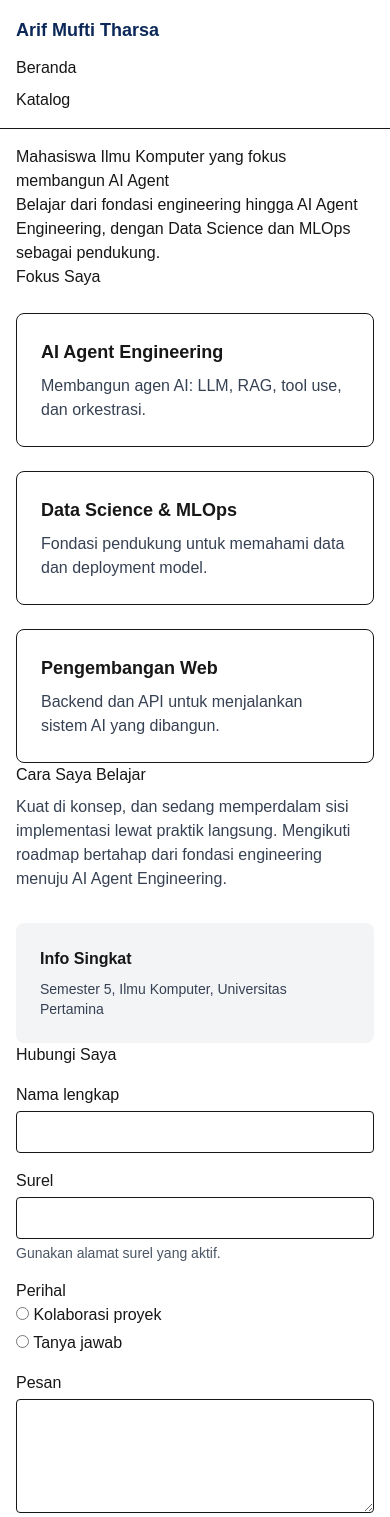
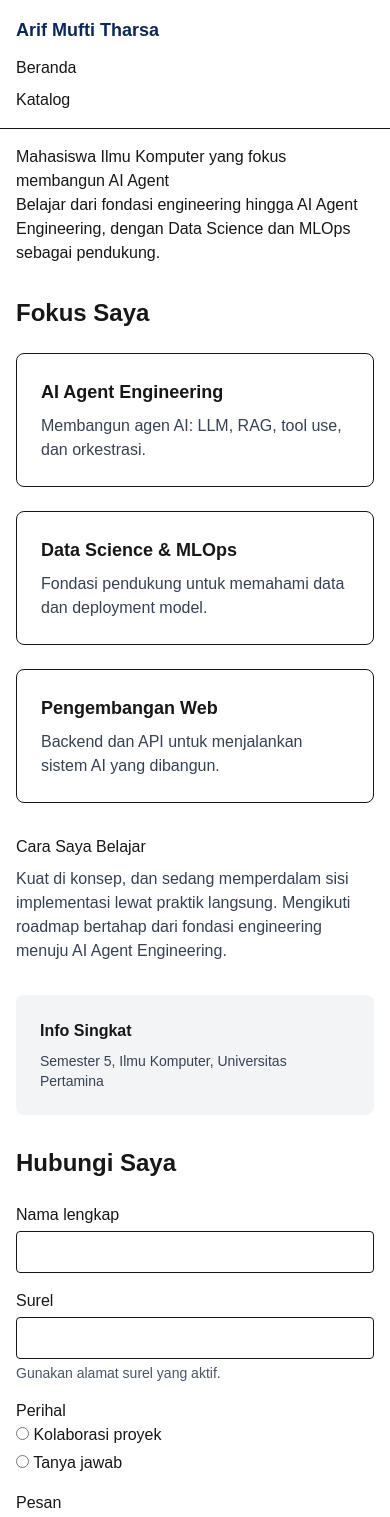
Before and after one commit to arifmuftitharsa/praktikum-paw, a Next.js app: page / in a window 390 px wide. Shown: the top 1517 px of the page. Built offline with nearby package versions, Linux system fonts and the light colour scheme.

Commit message:
feat: tambahkan Bagian dan KartuItem, pakai Bagian di halaman utama

```diff
--- a/app/page.tsx
+++ b/app/page.tsx
@@ -1,3 +1,5 @@
+import Bagian from "@/components/Bagian";
+
 const fokus = [
   {
     judul: "AI Agent Engineering",
@@ -30,9 +32,8 @@ export default function Beranda() {
         </p>
       </section>
 
-      <section id="fitur" aria-labelledby="judul-fitur">
-        <h2 id="judul-fitur">Fokus Saya</h2>
-        <ul className="mt-6 grid grid-cols-1 gap-6 sm:grid-cols-2 lg:grid-cols-3">
+      <Bagian id="fitur" judul="Fokus Saya">
+        <ul className="grid grid-cols-1 gap-6 sm:grid-cols-2 lg:grid-cols-3">
           {fokus.map((f) => (
             <li key={f.judul}>
               <article className="h-full rounded-lg border p-6">
@@ -42,7 +43,7 @@ export default function Beranda() {
             </li>
           ))}
         </ul>
-      </section>
+      </Bagian>
 
       <div className="grid gap-8 lg:grid-cols-[2fr_1fr]">
         <section aria-labelledby="judul-cara">
@@ -65,9 +66,8 @@ export default function Beranda() {
         </aside>
       </div>
 
-      <section id="kontak" aria-labelledby="judul-kontak">
-        <h2 id="judul-kontak">Hubungi Saya</h2>
-        <form className="mt-4 grid max-w-xl gap-4">
+      <Bagian id="kontak" judul="Hubungi Saya">
+        <form className="grid max-w-xl gap-4">
           <div className="flex flex-col gap-1">
             <label htmlFor="nama" className="font-medium">
               Nama lengkap
@@ -125,7 +125,7 @@ export default function Beranda() {
             Kirim
           </button>
         </form>
-      </section>
+      </Bagian>
     </main>
   );
 }
--- /dev/null
+++ b/components/Bagian.tsx
@@ -0,0 +1,16 @@
+interface BagianProps {
+  id: string;
+  judul: string;
+  children: React.ReactNode;
+}
+
+export default function Bagian({ id, judul, children }: BagianProps) {
+  return (
+    <section id={id} aria-labelledby={`judul-${id}`} className="py-8">
+      <h2 id={`judul-${id}`} className="text-2xl font-bold">
+        {judul}
+      </h2>
+      <div className="mt-6">{children}</div>
+    </section>
+  );
+}
--- /dev/null
+++ b/components/KartuItem.tsx
@@ -0,0 +1,22 @@
+import type { Item, Kategori } from "@/lib/tipe";
+
+const labelKategori: Record<Kategori, string> = {
+  energi: "Energi",
+  lingkungan: "Lingkungan",
+  kampus: "Kampus",
+};
+
+export default function KartuItem({ item }: { item: Item }) {
+  return (
+    <article className="h-full rounded-lg border p-6">
+      <p className="text-sm text-gray-600">{labelKategori[item.kategori]}</p>
+      <h3 className="mt-1 text-lg font-semibold">{item.judul}</h3>
+      <p className="mt-2 text-gray-700">{item.deskripsi}</p>
+      {!item.tersedia && (
+        <p className="mt-3 text-sm font-medium text-red-700">
+          Sementara tidak tersedia
+        </p>
+      )}
+    </article>
+  );
+}
```
